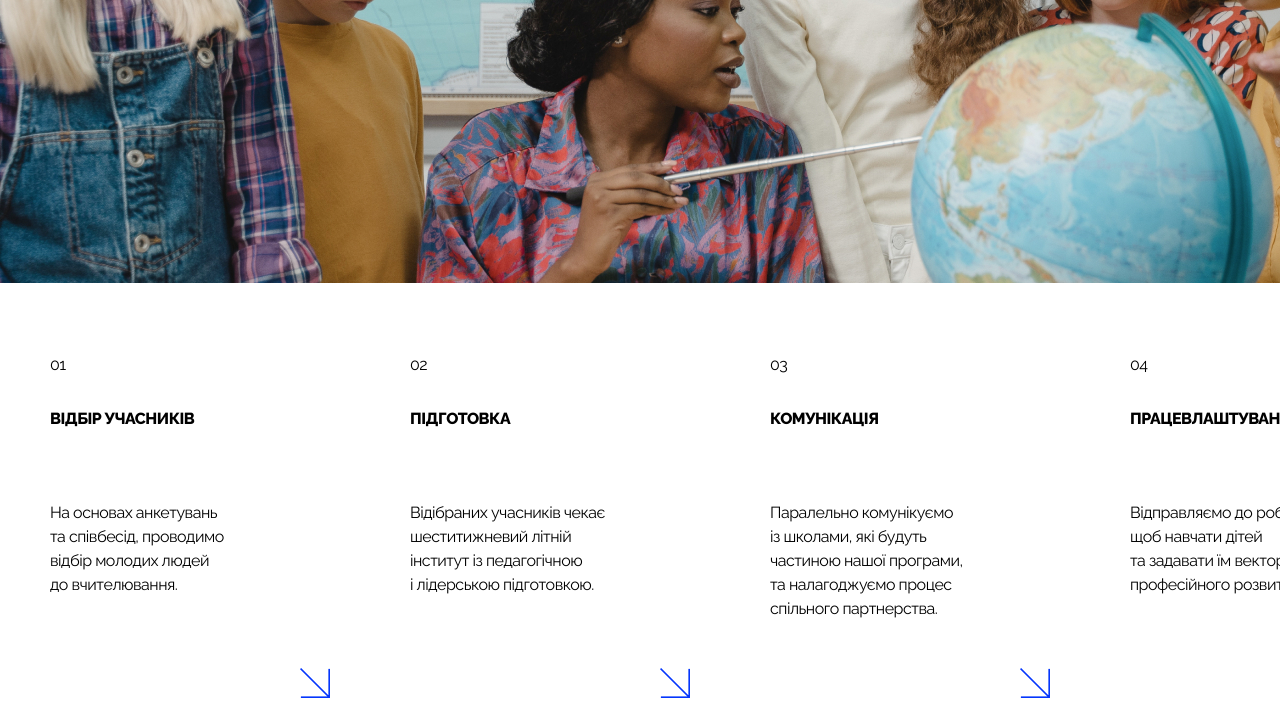
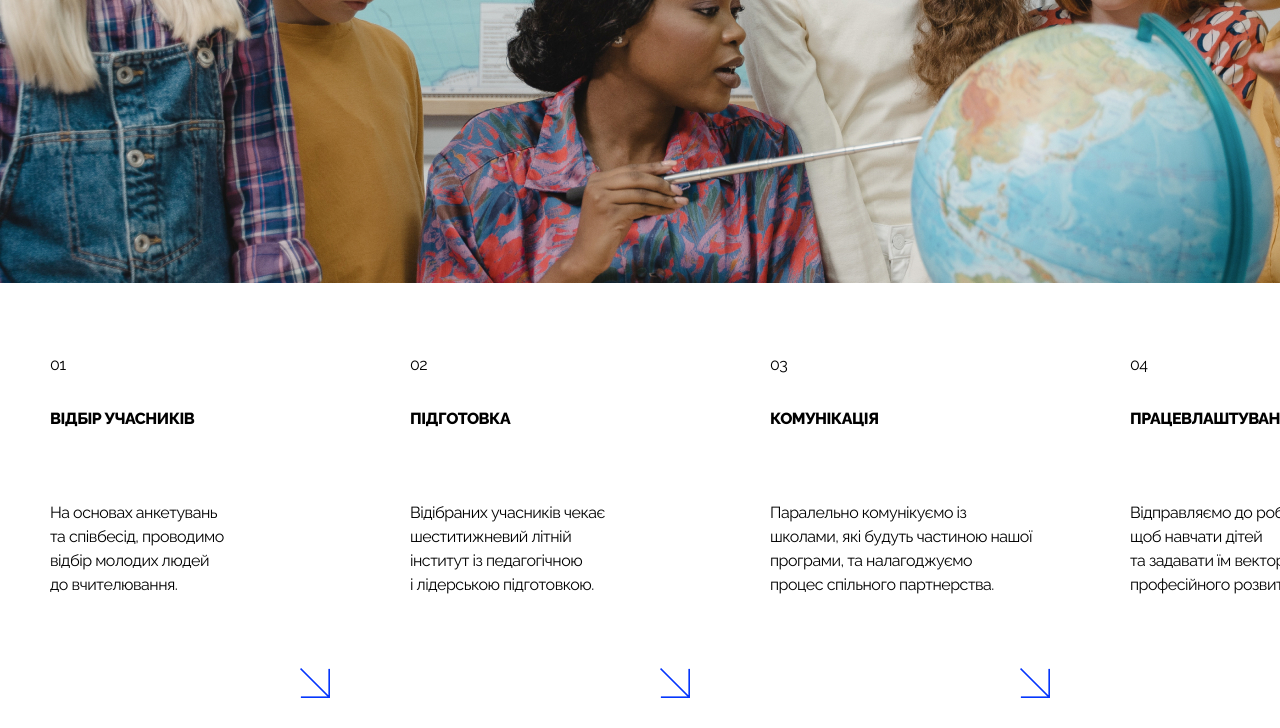
Before and after one commit to polinavafik/Projector-FrontEnd-hw-3.2, a plain HTML site: page hw 3.2 - 16.11 teach for UA s8/index.html in a window 1280 px wide. Shown: the part 291-1019 px from the top of the page. Drawn offline with Linux system fonts and the light colour scheme.

Commit message:
Update index.html

```diff
--- a/hw 3.2 - 16.11 teach for UA s8/index.html
+++ b/hw 3.2 - 16.11 teach for UA s8/index.html
@@ -39,7 +39,7 @@
                 <div class="s8-box">
                     <p class="s8-box-num">03</p>
                     <h4>комунікація</h4>
-                    <p>Паралельно комунікуємо <br>із школами, які будуть <br>частиною нашої програми, <br>та налагоджуємо процес <br>спільного партнерства.</p>
+                    <p>Паралельно комунікуємо із <br>школами, які будуть частиною нашої програми, та налагоджуємо <br>процес спільного партнерства.</p>
                     <a href="#"><img src="./img/blue arrow down right.png" alt=""></a>
                 </div>
                 <div class="s8-box">
```
